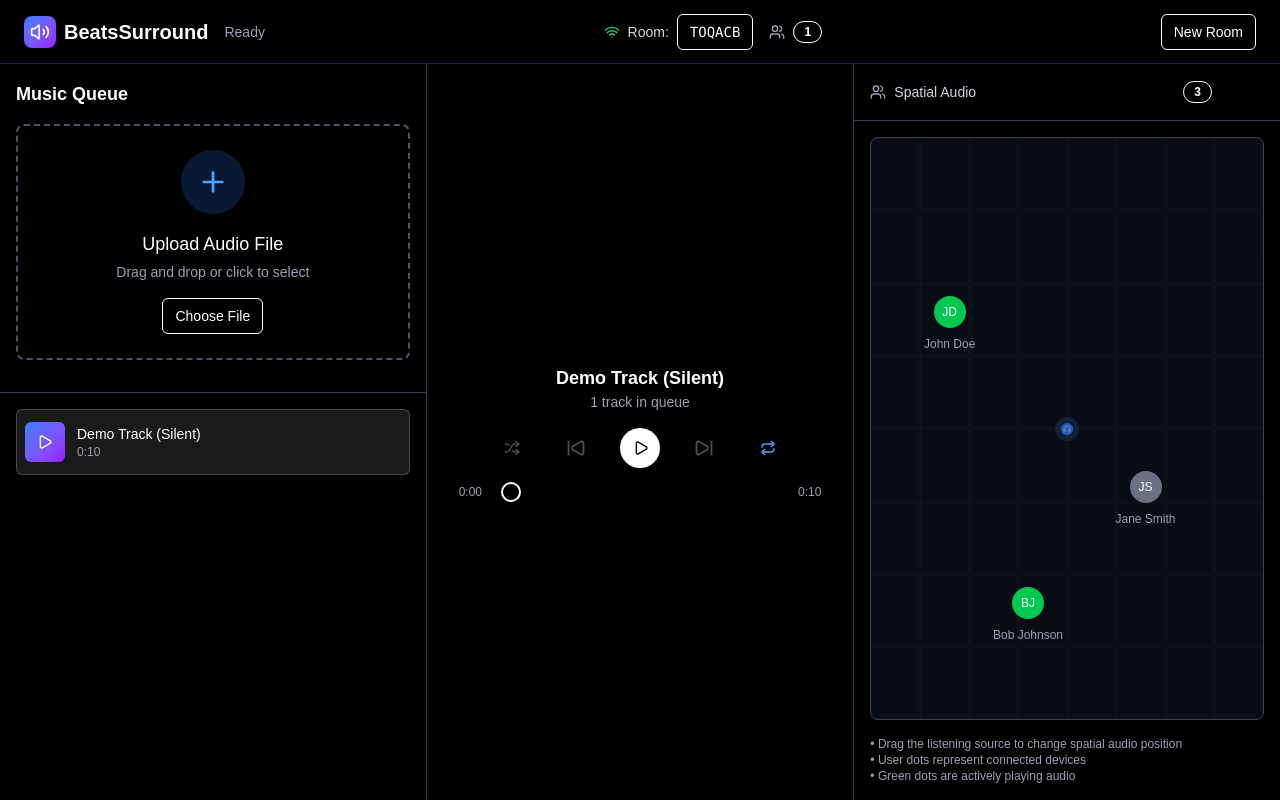
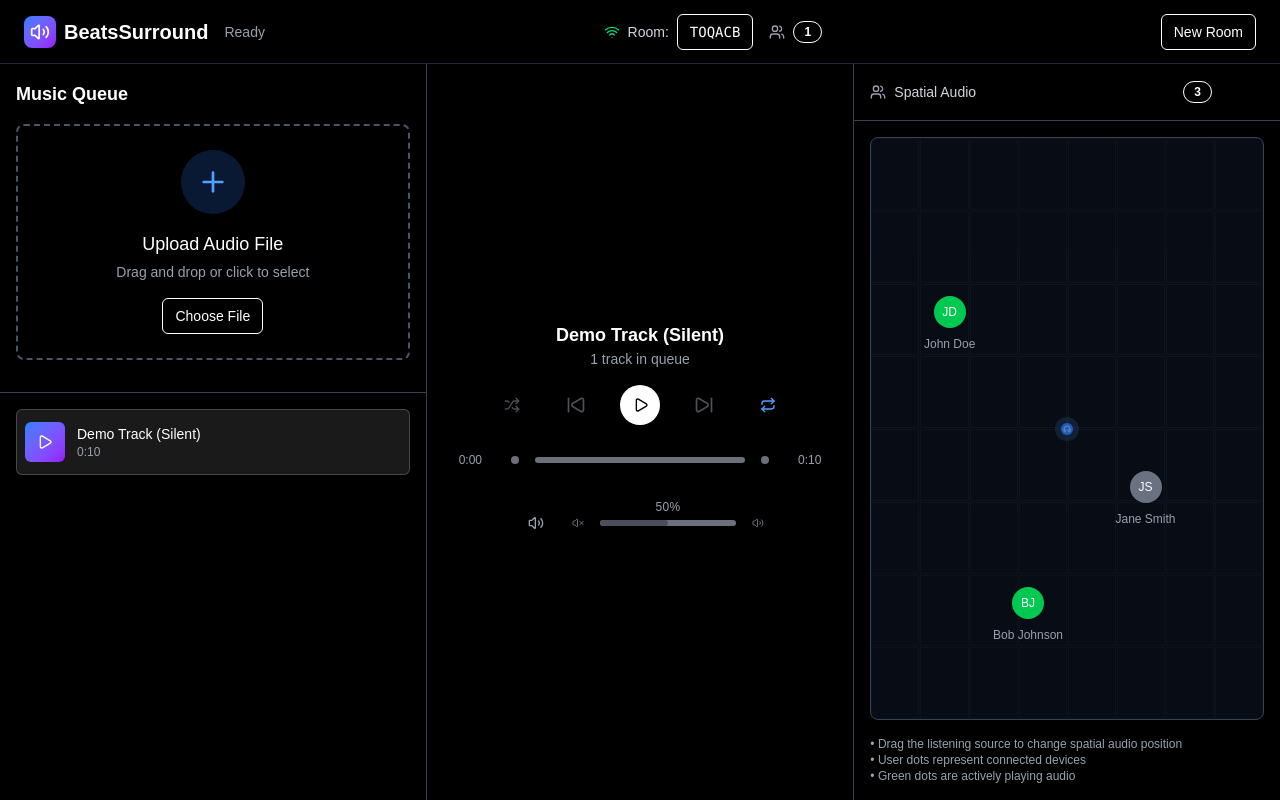
Before and after one commit to baggiii1013/beats-surround, a Next.js app: page / in a window 1280 px wide. Built offline with nearby package versions, Linux system fonts and the light colour scheme; no server answers.

Commit message:
added a new elastic slider and also a new song

```diff
--- a/package.json
+++ b/package.json
@@ -10,7 +10,7 @@
   },
   "dependencies": {
     "clsx": "^2.1.1",
-    "framer-motion": "^12.23.0",
+    "framer-motion": "^12.23.1",
     "lucide-react": "^0.525.0",
     "next": "15.3.5",
     "react": "^19.0.0",
--- a/src/components/Player.js
+++ b/src/components/Player.js
@@ -1,18 +1,20 @@
 'use client';
 
 import {
-    Pause,
-    Play,
-    Repeat,
-    Shuffle,
-    SkipBack,
-    SkipForward
+  Pause,
+  Play,
+  Repeat,
+  Shuffle,
+  SkipBack,
+  SkipForward,
+  Volume2,
+  VolumeX
 } from 'lucide-react';
 import { useCallback, useEffect, useState } from 'react';
 import { cn, formatTime } from '../lib/utils';
 import { useGlobalStore } from '../store/global';
 import { Button } from './ui/button';
-import { Slider } from './ui/slider';
+import ElasticSlider from './ui/ElasticSlider';
 
 export default function Player() {
   const broadcastPlay = useGlobalStore((state) => state.broadcastPlay);
@@ -30,10 +32,13 @@ export default function Player() {
   const resumeAudioContext = useGlobalStore((state) => state.resumeAudioContext);
   const audioPlayer = useGlobalStore((state) => state.audioPlayer);
 
-  // Local state for slider
+  // Local state for sliders
   const [sliderPosition, setSliderPosition] = useState(0);
   const [trackDuration, setTrackDuration] = useState(0);
   const [isDragging, setIsDragging] = useState(false);
+  const [volume, setVolume] = useState(50);
+  const [isMuted, setIsMuted] = useState(false);
+  const [previousVolume, setPreviousVolume] = useState(50);
 
   // Find the selected audio source and its duration
   useEffect(() => {
@@ -66,25 +71,6 @@ export default function Player() {
 
     return () => clearInterval(interval);
   }, [isPlaying, getCurrentTrackPosition, isDragging]);
-
-  // Handle slider change
-  const handleSliderChange = useCallback((value) => {
-    const position = value[0];
-    setIsDragging(true);
-    setSliderPosition(position);
-  }, []);
-
-  // Handle slider release - seek to that position
-  const handleSliderCommit = useCallback((value) => {
-    const newPosition = value[0];
-    setIsDragging(false);
-
-    if (isPlaying) {
-      broadcastPlay(newPosition);
-    } else {
-      setSliderPosition(newPosition);
-    }
-  }, [broadcastPlay, isPlaying]);
 
   const handlePlay = useCallback(async () => {
     // Try to resume audio context first (for browser autoplay restrictions)
@@ -141,6 +127,48 @@ export default function Player() {
   const handleEnableAudio = async () => {
     await resumeAudioContext();
   };
+
+  // Volume control functions
+  const updateVolume = useCallback((newVolume) => {
+    if (audioPlayer?.gainNode) {
+      const normalizedVolume = newVolume / 100;
+      audioPlayer.gainNode.gain.value = normalizedVolume;
+    }
+  }, [audioPlayer]);
+
+  const handleVolumeChange = useCallback((newVolume) => {
+    setVolume(newVolume);
+    updateVolume(newVolume);
+    if (newVolume === 0) {
+      setIsMuted(true);
+    } else if (isMuted) {
+      setIsMuted(false);
+    }
+  }, [updateVolume, isMuted]);
+
+  const handleVolumeCommit = useCallback((finalVolume) => {
+    // Optional: Add any logic for when volume adjustment is complete
+  }, []);
+
+  const toggleMute = useCallback(() => {
+    if (isMuted) {
+      setIsMuted(false);
+      setVolume(previousVolume);
+      updateVolume(previousVolume);
+    } else {
+      setIsMuted(true);
+      setPreviousVolume(volume);
+      setVolume(0);
+      updateVolume(0);
+    }
+  }, [isMuted, volume, previousVolume, updateVolume]);
+
+  // Initialize volume when audio player is available
+  useEffect(() => {
+    if (audioPlayer?.gainNode) {
+      updateVolume(volume);
+    }
+  }, [audioPlayer, updateVolume, volume]);
 
   return (
     <div className="w-full flex justify-center">
@@ -230,23 +258,63 @@ export default function Player() {
         </div>
 
         {/* Progress bar */}
-        <div className="flex items-center gap-2">
+        <div className="flex items-center gap-2 mb-6">
           <span className="text-xs text-gray-400 min-w-11">
             {formatTime(sliderPosition)}
           </span>
-          <Slider
-            value={[sliderPosition]}
-            min={0}
-            max={trackDuration}
-            step={0.1}
-            onValueChange={handleSliderChange}
-            onValueCommit={handleSliderCommit}
+          <ElasticSlider
+            value={sliderPosition}
+            startingValue={0}
+            maxValue={trackDuration}
+            onChange={(value) => {
+              setIsDragging(true);
+              setSliderPosition(value);
+            }}
+            onCommit={(value) => {
+              setIsDragging(false);
+              if (isPlaying) {
+                broadcastPlay(value);
+              } else {
+                setSliderPosition(value);
+              }
+            }}
+            leftIcon={<div className="w-2 h-2 bg-gray-400 rounded-full" />}
+            rightIcon={<div className="w-2 h-2 bg-gray-400 rounded-full" />}
+            showValue={false}
             className="flex-1"
           />
           <span className="text-xs text-gray-400 min-w-11 text-right">
             {formatTime(trackDuration)}
           </span>
         </div>
+
+        {/* Volume control */}
+        <div className="flex items-center justify-center gap-4">
+          <Button
+            variant="ghost"
+            size="icon"
+            className="text-gray-400 hover:text-white transition-colors"
+            onClick={toggleMute}
+          >
+            {isMuted || volume === 0 ? (
+              <VolumeX className="h-4 w-4" />
+            ) : (
+              <Volume2 className="h-4 w-4" />
+            )}
+          </Button>
+          <ElasticSlider
+            value={volume}
+            startingValue={0}
+            maxValue={100}
+            onChange={handleVolumeChange}
+            onCommit={handleVolumeCommit}
+            leftIcon={<VolumeX className="h-3 w-3 text-gray-400" />}
+            rightIcon={<Volume2 className="h-3 w-3 text-gray-400" />}
+            showValue={true}
+            formatValue={(val) => `${Math.round(val)}%`}
+            className="w-48"
+          />
+        </div>
       </div>
     </div>
   );
--- /dev/null
+++ b/src/components/ui/ElasticSlider.js
@@ -0,0 +1,238 @@
+import {
+    animate,
+    motion,
+    useMotionValue,
+    useMotionValueEvent,
+    useTransform,
+} from "framer-motion";
+import { useEffect, useRef, useState } from "react";
+
+const MAX_OVERFLOW = 50;
+
+export default function ElasticSlider({
+  defaultValue = 50,
+  startingValue = 0,
+  maxValue = 100,
+  value, // External value prop
+  onChange, // Callback for value changes during drag
+  onCommit, // Callback for value commit (end of drag)
+  className = "",
+  isStepped = false,
+  stepSize = 1,
+  leftIcon = <>-</>,
+  rightIcon = <>+</>,
+  showValue = true, // Whether to show the numeric value
+  formatValue = (val) => Math.round(val), // Custom value formatter
+}) {
+  return (
+    <div className={`flex flex-col items-center justify-center gap-4 w-48 ${className}`}>
+      <Slider
+        defaultValue={defaultValue}
+        startingValue={startingValue}
+        maxValue={maxValue}
+        value={value}
+        onChange={onChange}
+        onCommit={onCommit}
+        isStepped={isStepped}
+        stepSize={stepSize}
+        leftIcon={leftIcon}
+        rightIcon={rightIcon}
+        showValue={showValue}
+        formatValue={formatValue}
+      />
+    </div>
+  );
+}
+
+function Slider({
+  defaultValue,
+  startingValue,
+  maxValue,
+  value: externalValue,
+  onChange,
+  onCommit,
+  isStepped,
+  stepSize,
+  leftIcon,
+  rightIcon,
+  showValue,
+  formatValue,
+}) {
+  const [internalValue, setInternalValue] = useState(defaultValue);
+  const sliderRef = useRef(null);
+  const [region, setRegion] = useState("middle");
+  const [isDragging, setIsDragging] = useState(false);
+  const clientX = useMotionValue(0);
+  const overflow = useMotionValue(0);
+  const scale = useMotionValue(1);
+
+  // Use external value if provided, otherwise use internal value
+  const currentValue = externalValue !== undefined ? externalValue : internalValue;
+
+  useEffect(() => {
+    if (externalValue === undefined) {
+      setInternalValue(defaultValue);
+    }
+  }, [defaultValue, externalValue]);
+
+  useMotionValueEvent(clientX, "change", (latest) => {
+    if (sliderRef.current) {
+      const { left, right } = sliderRef.current.getBoundingClientRect();
+      let newValue;
+
+      if (latest < left) {
+        setRegion("left");
+        newValue = left - latest;
+      } else if (latest > right) {
+        setRegion("right");
+        newValue = latest - right;
+      } else {
+        setRegion("middle");
+        newValue = 0;
+      }
+
+      overflow.jump(decay(newValue, MAX_OVERFLOW));
+    }
+  });
+
+  const handlePointerMove = (e) => {
+    if (e.buttons > 0 && sliderRef.current) {
+      const { left, width } = sliderRef.current.getBoundingClientRect();
+      let newValue = startingValue + ((e.clientX - left) / width) * (maxValue - startingValue);
+
+      if (isStepped) {
+        newValue = Math.round(newValue / stepSize) * stepSize;
+      }
+
+      newValue = Math.min(Math.max(newValue, startingValue), maxValue);
+
+      // Update value based on whether we have external control
+      if (externalValue !== undefined && onChange) {
+        onChange(newValue);
+      } else {
+        setInternalValue(newValue);
+      }
+
+      clientX.jump(e.clientX);
+      setIsDragging(true);
+    }
+  };
+
+  const handlePointerDown = (e) => {
+    handlePointerMove(e);
+    e.currentTarget.setPointerCapture(e.pointerId);
+  };
+
+  const handlePointerUp = () => {
+    animate(overflow, 0, { type: "spring", bounce: 0.5 });
+    setIsDragging(false);
+
+    // Call onCommit callback if provided
+    if (onCommit) {
+      onCommit(currentValue);
+    }
+  };
+
+  const getRangePercentage = () => {
+    const totalRange = maxValue - startingValue;
+    if (totalRange === 0) return 0;
+    return ((currentValue - startingValue) / totalRange) * 100;
+  };
+
+  return (
+    <>
+      <motion.div
+        onHoverStart={() => animate(scale, 1.2)}
+        onHoverEnd={() => animate(scale, 1)}
+        onTouchStart={() => animate(scale, 1.2)}
+        onTouchEnd={() => animate(scale, 1)}
+        style={{
+          scale,
+          opacity: useTransform(scale, [1, 1.2], [0.7, 1]),
+        }}
+        className="flex w-full touch-none select-none items-center justify-center gap-4"
+      >
+        <motion.div
+          animate={{
+            scale: region === "left" ? [1, 1.4, 1] : 1,
+            transition: { duration: 0.25 },
+          }}
+          style={{
+            x: useTransform(() =>
+              region === "left" ? -overflow.get() / scale.get() : 0,
+            ),
+          }}
+        >
+          {leftIcon}
+        </motion.div>
+
+        <div
+          ref={sliderRef}
+          className="relative flex w-full max-w-xs flex-grow cursor-grab touch-none select-none items-center py-4"
+          onPointerMove={handlePointerMove}
+          onPointerDown={handlePointerDown}
+          onPointerUp={handlePointerUp}
+        >
+          <motion.div
+            style={{
+              scaleX: useTransform(() => {
+                if (sliderRef.current) {
+                  const { width } = sliderRef.current.getBoundingClientRect();
+                  return 1 + overflow.get() / width;
+                }
+              }),
+              scaleY: useTransform(overflow, [0, MAX_OVERFLOW], [1, 0.8]),
+              transformOrigin: useTransform(() => {
+                if (sliderRef.current) {
+                  const { left, width } = sliderRef.current.getBoundingClientRect();
+                  return clientX.get() < left + width / 2 ? "right" : "left";
+                }
+              }),
+              height: useTransform(scale, [1, 1.2], [6, 12]),
+              marginTop: useTransform(scale, [1, 1.2], [0, -3]),
+              marginBottom: useTransform(scale, [1, 1.2], [0, -3]),
+            }}
+            className="flex flex-grow"
+          >
+            <div className="relative h-full flex-grow overflow-hidden rounded-full bg-gray-400">
+              <div
+                className="absolute h-full bg-gray-500 rounded-full"
+                style={{ width: `${getRangePercentage()}%` }}
+              />
+            </div>
+          </motion.div>
+        </div>
+
+        <motion.div
+          animate={{
+            scale: region === "right" ? [1, 1.4, 1] : 1,
+            transition: { duration: 0.25 },
+          }}
+          style={{
+            x: useTransform(() =>
+              region === "right" ? overflow.get() / scale.get() : 0,
+            ),
+          }}
+        >
+          {rightIcon}
+        </motion.div>
+      </motion.div>
+      {showValue && (
+        <p className="absolute text-gray-400 transform -translate-y-4 text-xs font-medium tracking-wide">
+          {formatValue(currentValue)}
+        </p>
+      )}
+    </>
+  );
+}
+
+function decay(value, max) {
+  if (max === 0) {
+    return 0;
+  }
+
+  const entry = value / max;
+  const sigmoid = 2 * (1 / (1 + Math.exp(-entry)) - 0.5);
+
+  return sigmoid * max;
+}
--- a/src/store/global.js
+++ b/src/store/global.js
@@ -117,6 +117,10 @@ const fetchDefaultAudioSources = async () => {
     {
       url: '/audio/Cheap%20Thrills%20feat%20Sean%20Paul%20-%20Sia%20Sean%20Paul%20.flac',
       name: 'Cheap Thrills feat Sean Paul - Sia Sean Paul'
+    },
+    {
+      url: '/audio/Sunflower%20-%20Spider-Man%20Into%20the%20Spider-Verse%20-%20Post%20Malone%20Swae%20Lee%20.flac',
+      name: 'Sunflower - Spider-Man Into the Spider-Verse - Post Malone Swae Lee'
     },
   ];
 };
```
Also changed, not shown: src/app/test-audio/page.js (added), 2 other files (tests, documents, lock files or other folders).
